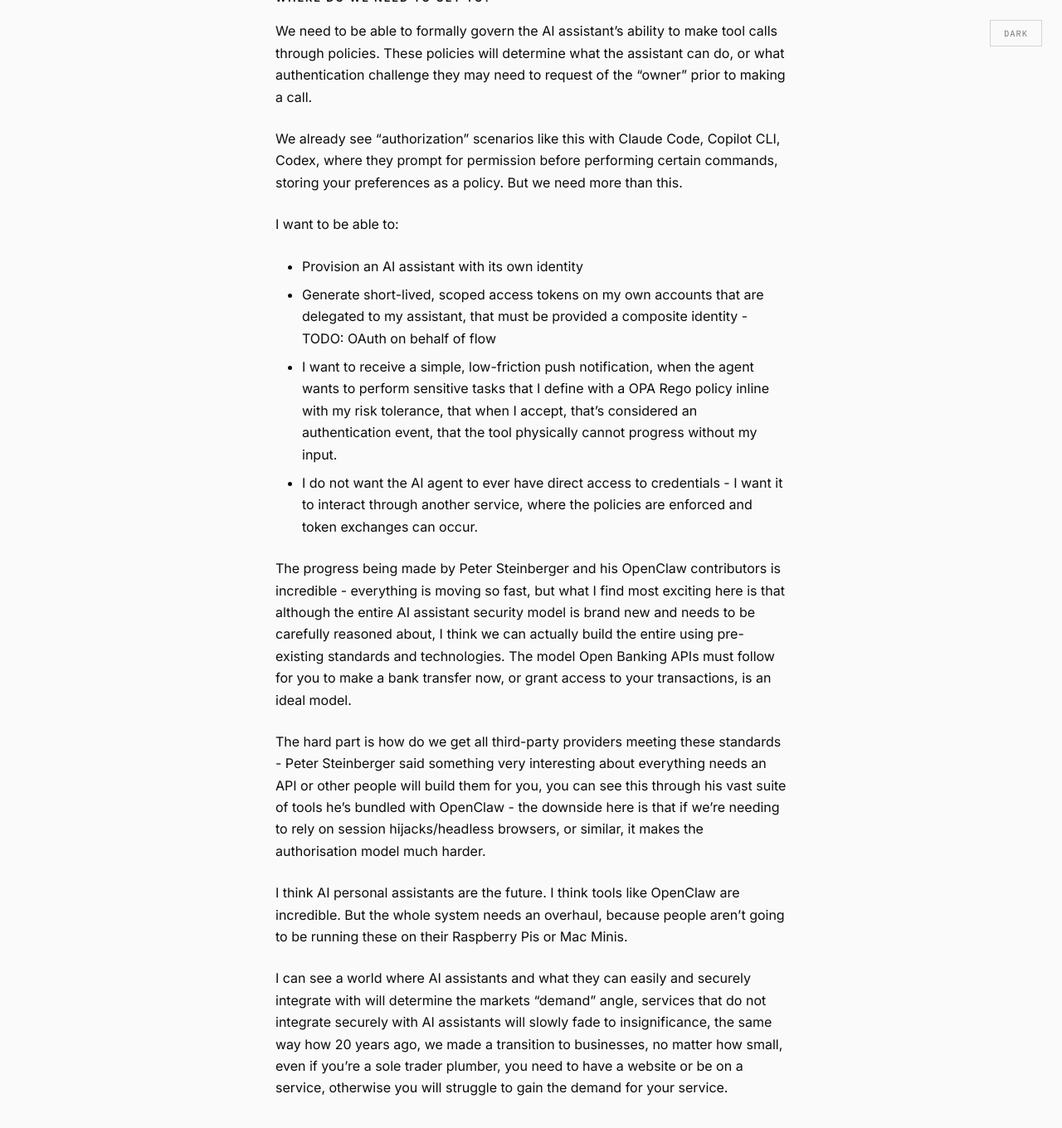
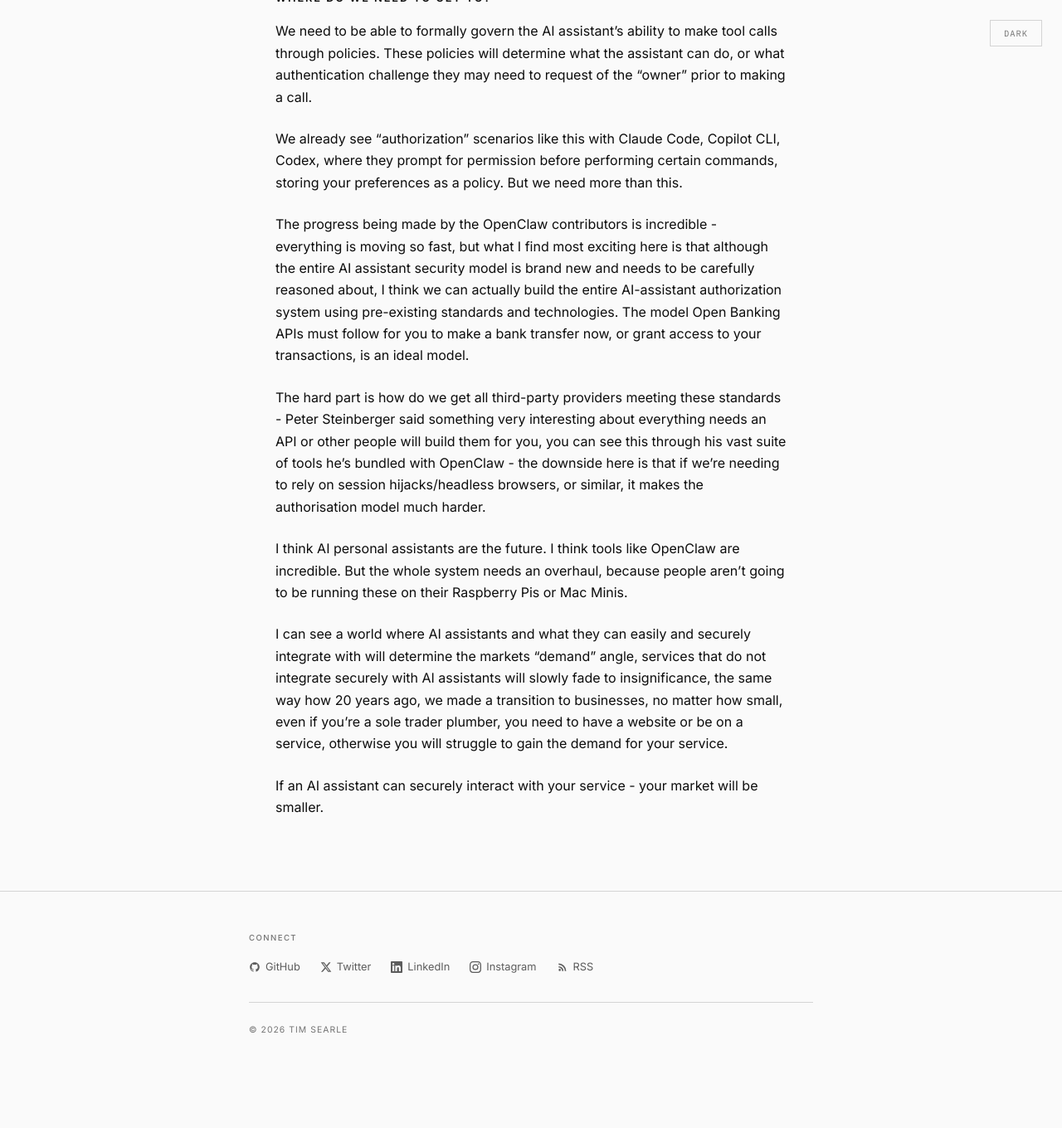
Before and after one commit to timsearle/timsearle.github.io, a Jekyll site: the page built from _posts/2026-02-11-agentic-identity.md, in a window 1280 px wide and 1400 px high, scrolled down 5599 px. Shown: the top 1360 px of the window at 83% size. Built offline with Jekyll 4.4.1, drawn with Linux system fonts in a browser that asks for light colours; after the commit the page ends 6898 px from its top, so only the background shows below that.

Commit message:
Remove dead paragraphs and tweak wording

```diff
--- a/_posts/2026-02-11-agentic-identity.md
+++ b/_posts/2026-02-11-agentic-identity.md
@@ -122,17 +122,12 @@
 
 We already see "authorization" scenarios like this with Claude Code, Copilot CLI, Codex, where they prompt for permission before performing certain commands, storing your preferences as a policy. But we need more than this.
 
-I want to be able to:
-
-- Provision an AI assistant with its own identity
-- Generate short-lived, scoped access tokens on my own accounts that are delegated to my assistant, that must be provided a composite identity - TODO: OAuth on behalf of flow
-- I want to receive a simple, low-friction push notification, when the agent wants to perform sensitive tasks that I define with a OPA Rego policy inline with my risk tolerance, that when I accept, that's considered an authentication event, that the tool physically cannot progress without my input.
-- I do not want the AI agent to ever have direct access to credentials - I want it to interact through another service, where the policies are enforced and token exchanges can occur.
-
-The progress being made by Peter Steinberger and his OpenClaw contributors is incredible - everything is moving so fast, but what I find most exciting here is that although the entire AI assistant security model is brand new and needs to be carefully reasoned about, I think we can actually build the entire using pre-existing standards and technologies. The model Open Banking APIs must follow for you to make a bank transfer now, or grant access to your transactions, is an ideal model.
+The progress being made by the OpenClaw contributors is incredible - everything is moving so fast, but what I find most exciting here is that although the entire AI assistant security model is brand new and needs to be carefully reasoned about, I think we can actually build the entire AI-assistant authorization system using pre-existing standards and technologies. The model Open Banking APIs must follow for you to make a bank transfer now, or grant access to your transactions, is an ideal model.
 
 The hard part is how do we get all third-party providers meeting these standards - Peter Steinberger said something very interesting about everything needs an API or other people will build them for you, you can see this through his vast suite of tools he's bundled with OpenClaw - the downside here is that if we're needing to rely on session hijacks/headless browsers, or similar, it makes the authorisation model much harder.
 
 I think AI personal assistants are the future. I think tools like OpenClaw are incredible. But the whole system needs an overhaul, because people aren't going to be running these on their Raspberry Pis or Mac Minis.
 
 I can see a world where AI assistants and what they can easily and securely integrate with will determine the markets "demand" angle, services that do not integrate securely with AI assistants will slowly fade to insignificance, the same way how 20 years ago, we made a transition to businesses, no matter how small, even if you're a sole trader plumber, you need to have a website or be on a service, otherwise you will struggle to gain the demand for your service.
+
+If an AI assistant can securely interact with your service - your market will be smaller.
```
